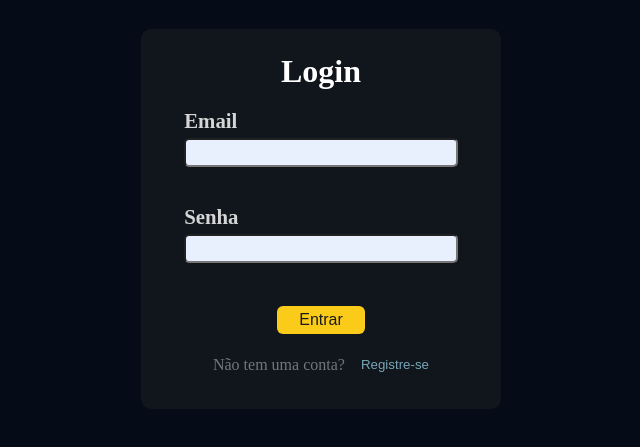
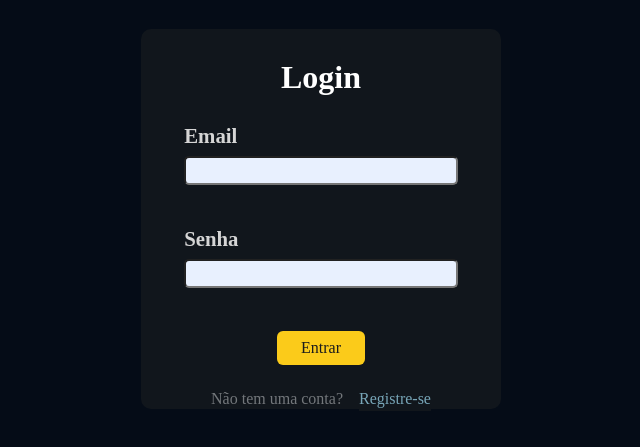
Before and after one commit to jjribeiro1/movies-spa, a React (Vite) app: page / in a window 1280 px wide. Shown: the part 181-628 px from the top of the page, without its empty margins (319-959 px from the left). Built offline with nearby package versions, Linux system fonts and the light colour scheme.

Commit message:
refactor: css reset

```diff
--- a/src/styles/global.ts
+++ b/src/styles/global.ts
@@ -1,15 +1,30 @@
-import { createGlobalStyle } from 'styled-components';
+import { createGlobalStyle, css } from 'styled-components';
 
 export const GlobalStyle = createGlobalStyle`
-* {
+*, *::before, *::after {
   margin: 0;
   padding: 0;
   box-sizing: border-box;
 }
 
 html, body, #root {
-  width: 100%;
-  height: 100vh;
-  background-color: #050c17;
+  ${({ theme }) => css`
+    background-color: ${theme.colors.pageBg};
+  `}
+  height: 100%;
+}
+body {
+  line-height: 1.5;
+}
+img, picture, video, canvas, svg {
+  display: block;
+  max-width: 100%;
+}
+input, button, textarea, select {
+  font: inherit;
+}
+
+p, h1, h2, h3, h4, h5, h6 {
+  overflow-wrap: break-word;
 }
 `;
```
